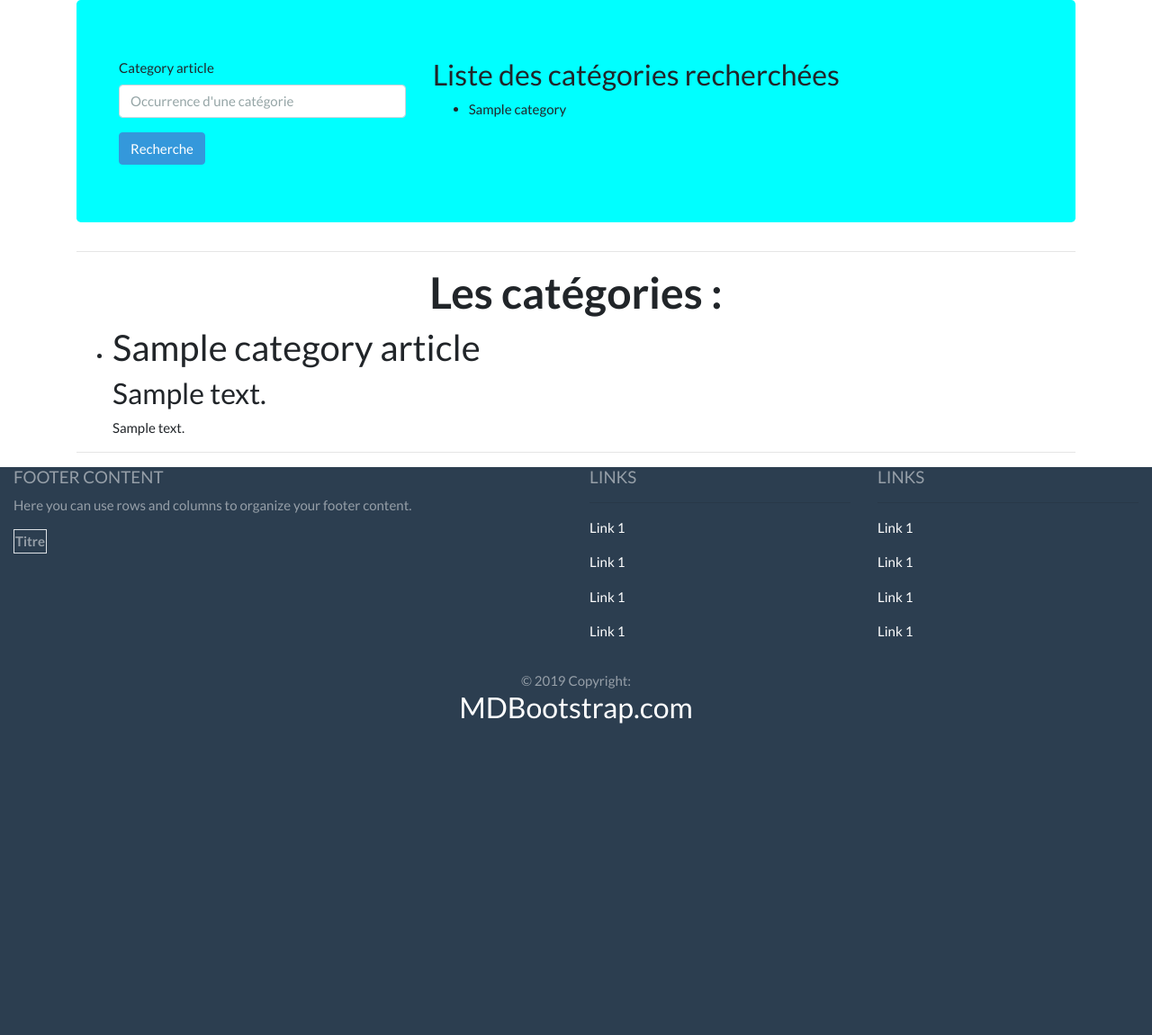
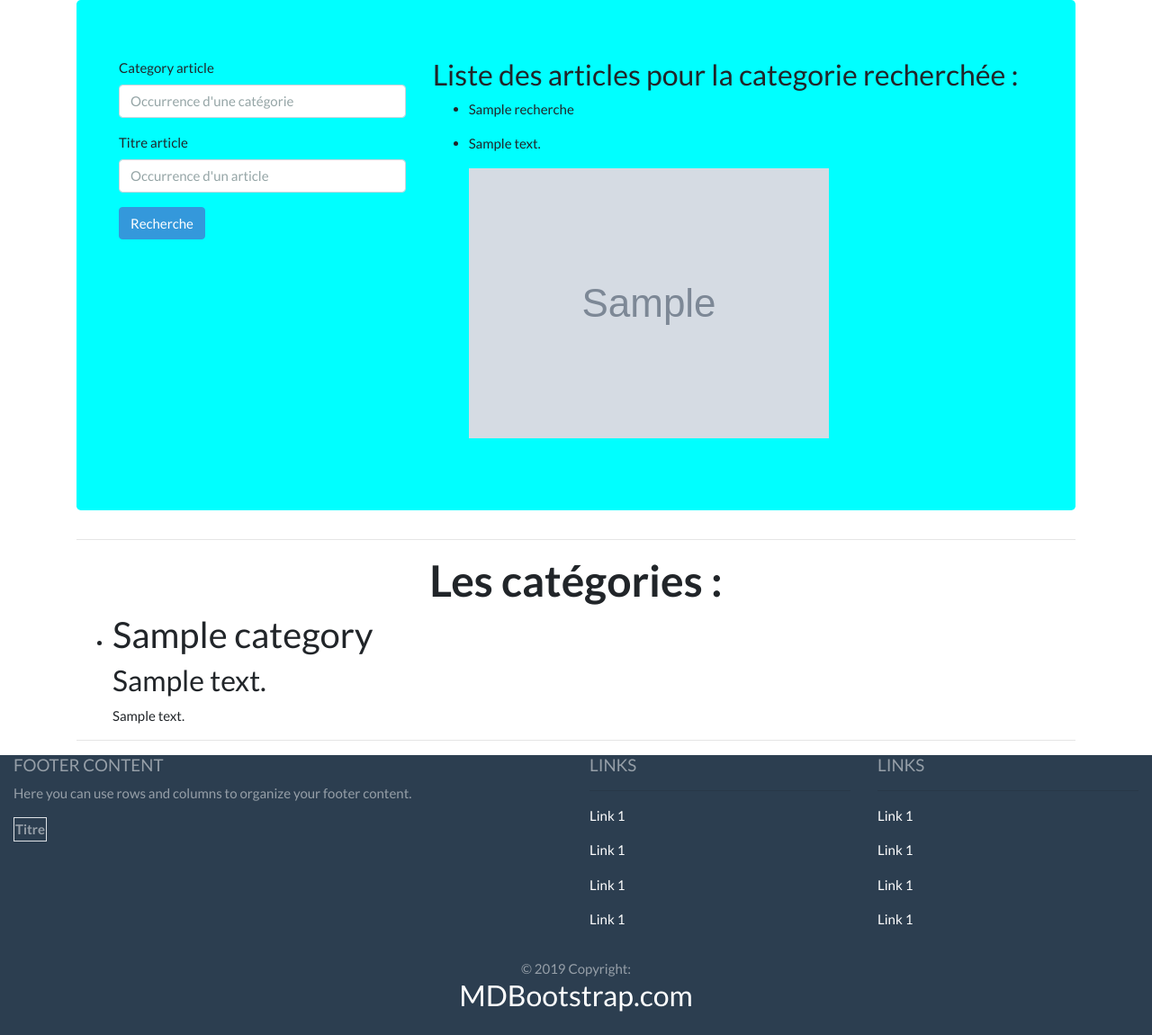
Before and after one commit to marcelnuzzo/shopStore, a Symfony app: template templates/blog/recherche.html.twig in a window 1280 px wide. Shown: the part 71-1221 px from the top of the page at 90% size. Before the commit the page ends 875 px from the top, so only its background shows below. Run offline with Twig, Linux system fonts and the light colour scheme; the template is opened without the code that fills it: most values are stand-ins (such as "Sample title", 1, 10 or a date in 2020); grey boxes marked "Sample" are stand-in pictures; form fields are guessed from the names that the template uses; lists and menus that the app fills with data are empty; some libraries are stand-ins or nearby versions.

Commit message:
recherche avec id de category

```diff
--- a/src/Entity/Recherche.php
+++ b/src/Entity/Recherche.php
@@ -22,7 +22,7 @@ class Recherche
     private $titreArticle;
 
     /**
-     * @ORM\Column(type="string", length=255, nullable=true)
+     * @ORM\Column(type="integer")
      */
     private $categoryArticle;
 
@@ -48,7 +48,7 @@ class Recherche
         return $this->categoryArticle;
     }
 
-    public function setCategoryArticle(?string $categoryArticle): self
+    public function setCategoryArticle(?int $categoryArticle): self
     {
         $this->categoryArticle = $categoryArticle;
 
--- a/src/Repository/CategoryRepository.php
+++ b/src/Repository/CategoryRepository.php
@@ -52,6 +52,7 @@ class CategoryRepository extends ServiceEntityRepository
     // /**
     //  * @return Category[] Returns an array of Category objects
     //  */
+    /*
     public function findOneByrechercher($key)
     {
         return $this->createQueryBuilder('a')
@@ -61,5 +62,5 @@ class CategoryRepository extends ServiceEntityRepository
             ->getQuery()
             ->getResult();
     }
-
+    */
 }
--- a/templates/blog/recherche.html.twig
+++ b/templates/blog/recherche.html.twig
@@ -11,23 +11,27 @@
                 {{ form_start(formRecherche) }}
 
                 {{ form_row(formRecherche.categoryArticle, {'attr': {'placeholder': "Occurrence d'une catégorie"}}) }}
-
+                {{ form_row(formRecherche.titreArticle, {'attr': {'placeholder': "Occurrence d'un article"}}) }}
                 <button type="submit" class="btn btn-info">Recherche</button>
 
                 {{ form_end(formRecherche) }}
             </div>
             <div class="col">
                 <section class='categories'>
-                    <h3>Liste des catégories recherchées</h3>
-                    {%for category in categories %}
-                    <category>
-                        <ul>
-                            <li>
-                                <p>{{ category.title }}</p>
-                            </li>
-                        </ul>
-                    </category>
-                    {% endfor%}
+                    <h3>Liste des articles pour la categorie recherchée :</h3>
+                    {% for recherche in recherches %}
+                    <ul>
+                        <li>
+                            <p>{{ recherche.title }}</p>
+                        </li>
+                        <li>
+                            <p>{{ recherche.content }}</p>
+                        </li>
+
+                            <p><img src="{{ recherche.image }}" alt="{{ recherche.image }}"></p>
+
+                    </ul>
+                     {% endfor %}
                 </section>
             </div>
         </div>
@@ -37,7 +41,7 @@
 <div>
     <section class='categories'>
     <h1 style="text-align:center"><strong>Les catégories :</strong></h1>
-        {%for category in categoryArticle %}
+        {%for category in categories %}
         <category>
             <ul>
                 <li>
```
Also changed, not shown: src/Controller/BlogController.php (+17 -22 lines), src/Repository/ArticleRepository.php (+16 -0 lines).
